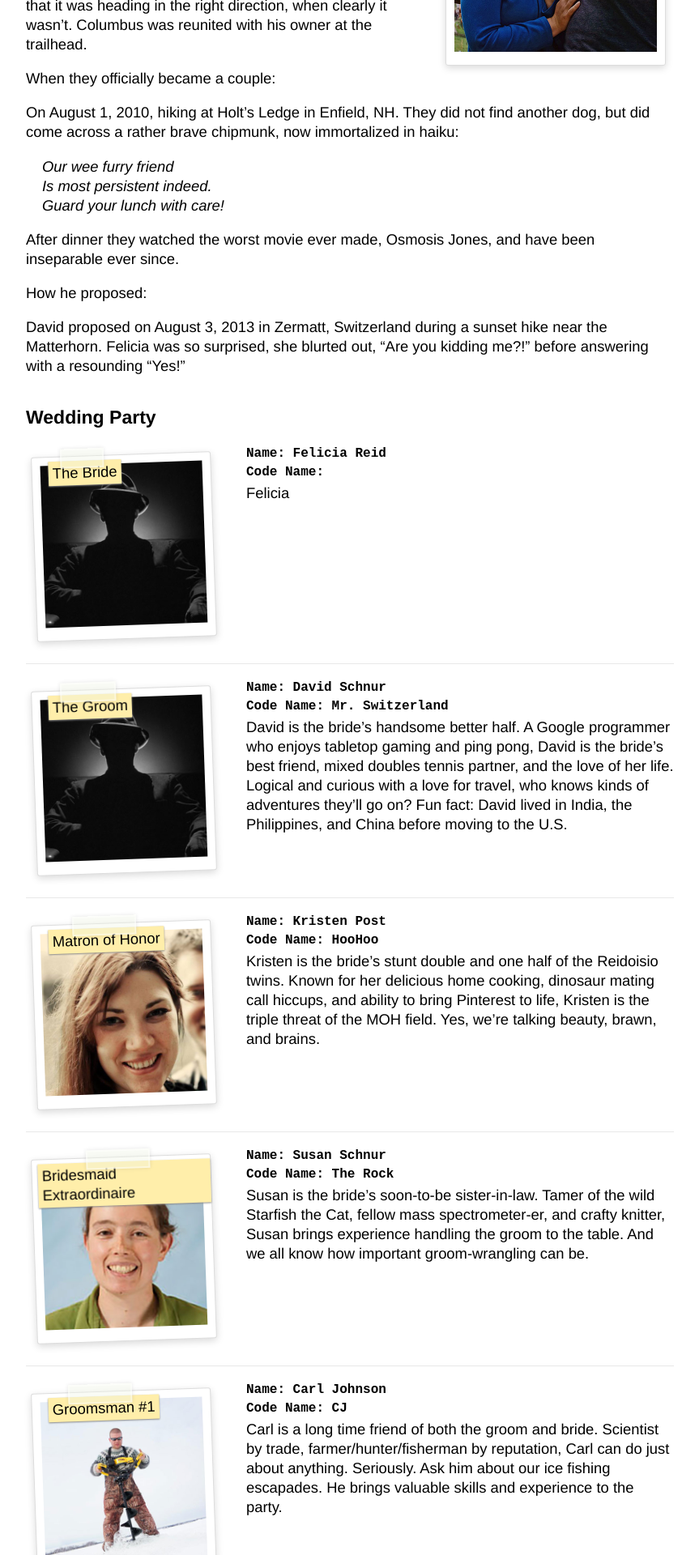
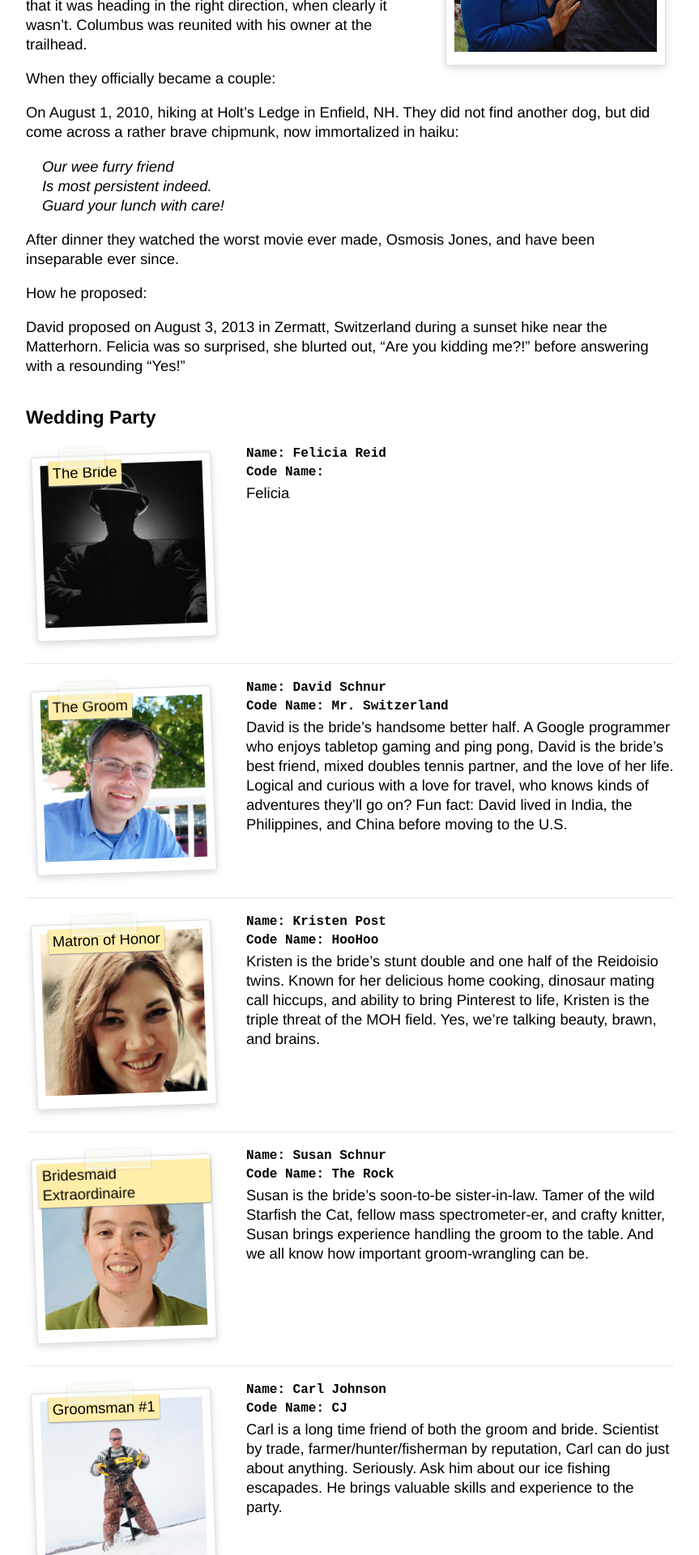
Before and after one commit to dnschnur/piday.github.com, a Jekyll site: the page built from about/index.md, in a window 1280 px wide. Shown: the part 1149-3069 px from the top of the page at 81% size, without its empty margins (208-1071 px from the left). Built offline with Jekyll 4.4.1, drawn with Linux system fonts in a browser that asks for light colours; nearby versions of some CDN libraries.

Commit message:
Add a profile photo for David.

```diff
--- a/about/index.md
+++ b/about/index.md
@@ -51,7 +51,7 @@
 ----------------------------------------------------------------------
 
 <div class="photo profile-photo profile-photo-david">
-  <img src="/images/people/shadow.jpg">
+  <img src="/images/people/david.jpg">
   <div class="title">The Groom</div>
 </div>
 
```
Also changed, not shown: images/people/david.jpg (added).
